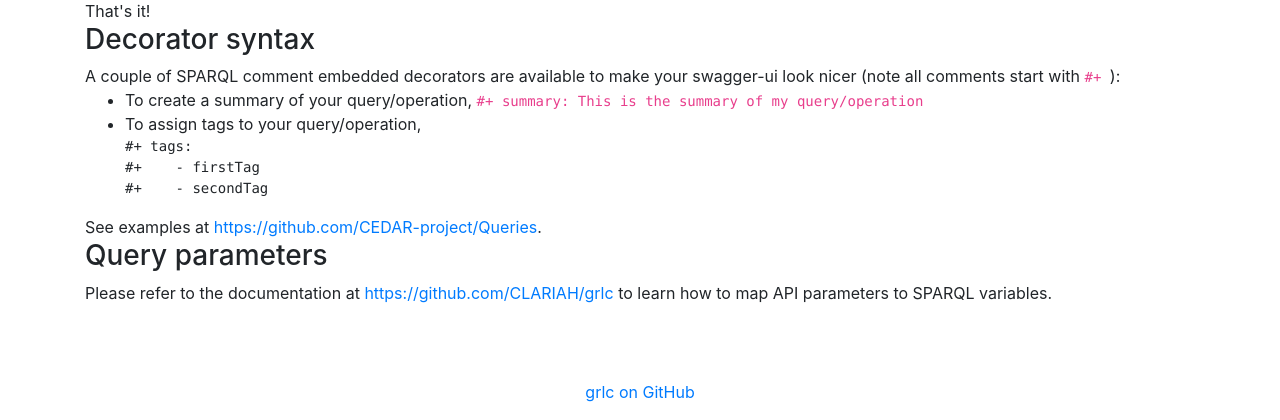
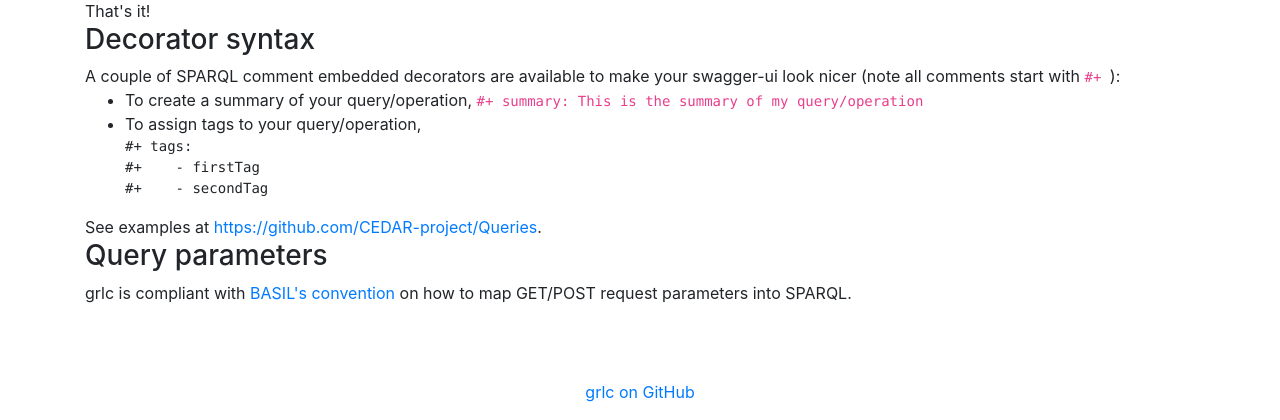
Before and after one commit to CLARIAH/grlc, a Flask app: page / in a window 1280 px wide. Shown: the part 387-807 px from the top of the page. Run offline with Flask 2, Linux system fonts and the light colour scheme; some libraries are stand-ins or nearby versions.

Commit message:
note on basil's mapping convention

```diff
--- a/templates/index.html
+++ b/templates/index.html
@@ -45,7 +45,7 @@
       See examples at <a href="https://github.com/CEDAR-project/Queries">https://github.com/CEDAR-project/Queries</a>.
 
       <h3>Query parameters</h3>
-      Please refer to the documentation at <a href="https://github.com/CLARIAH/grlc">https://github.com/CLARIAH/grlc</a> to learn how to map API parameters to SPARQL variables.
+      grlc is compliant with <a href="https://github.com/the-open-university/basil/wiki/SPARQL-variable-name-convention-for-WEB-API-parameters-mapping" target="_blank">BASIL's convention</a> on how to map GET/POST request parameters into SPARQL.
 
       <div class="page-footer">
         <p align="center" style="margin-top: 2cm"><a href="https://github.com/CLARIAH/grlc" target="_blank">grlc on GitHub</a><p>
```
